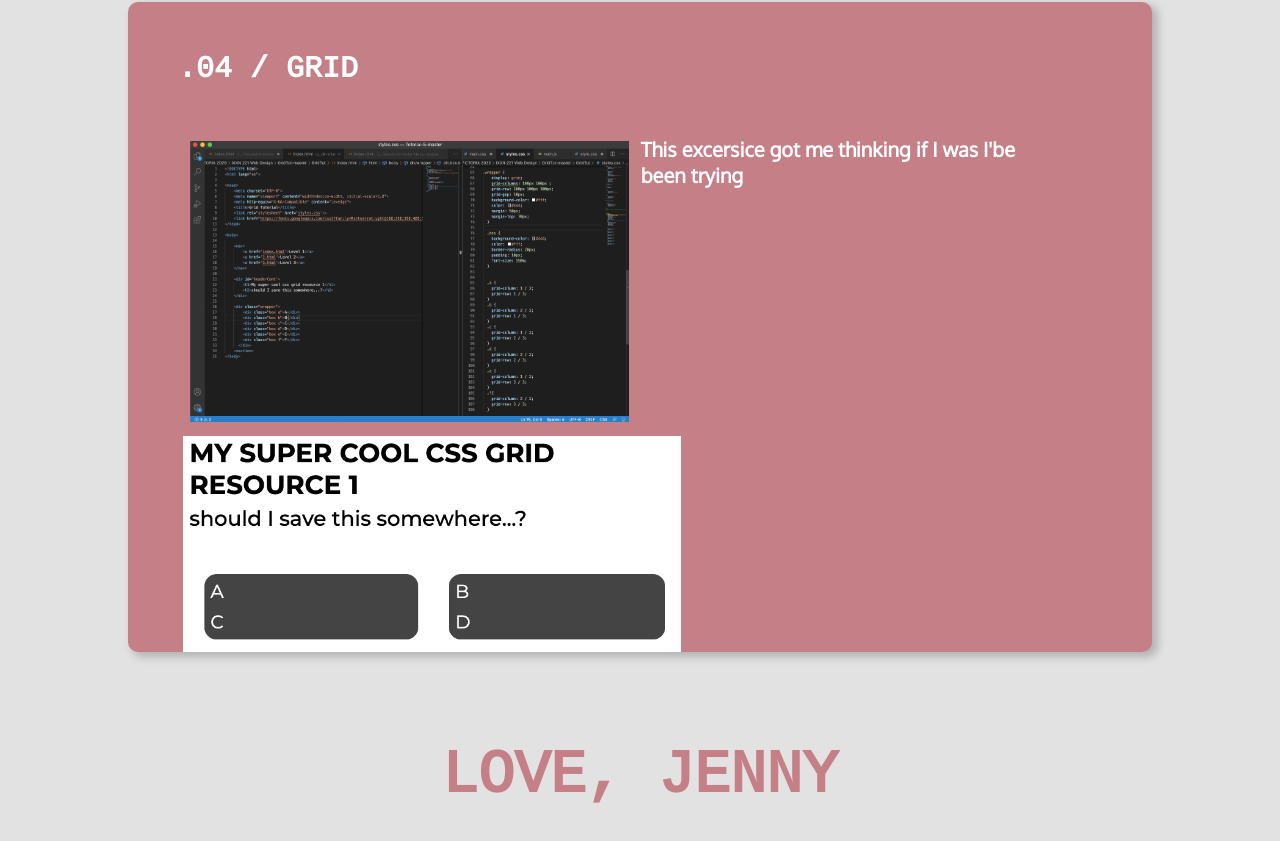
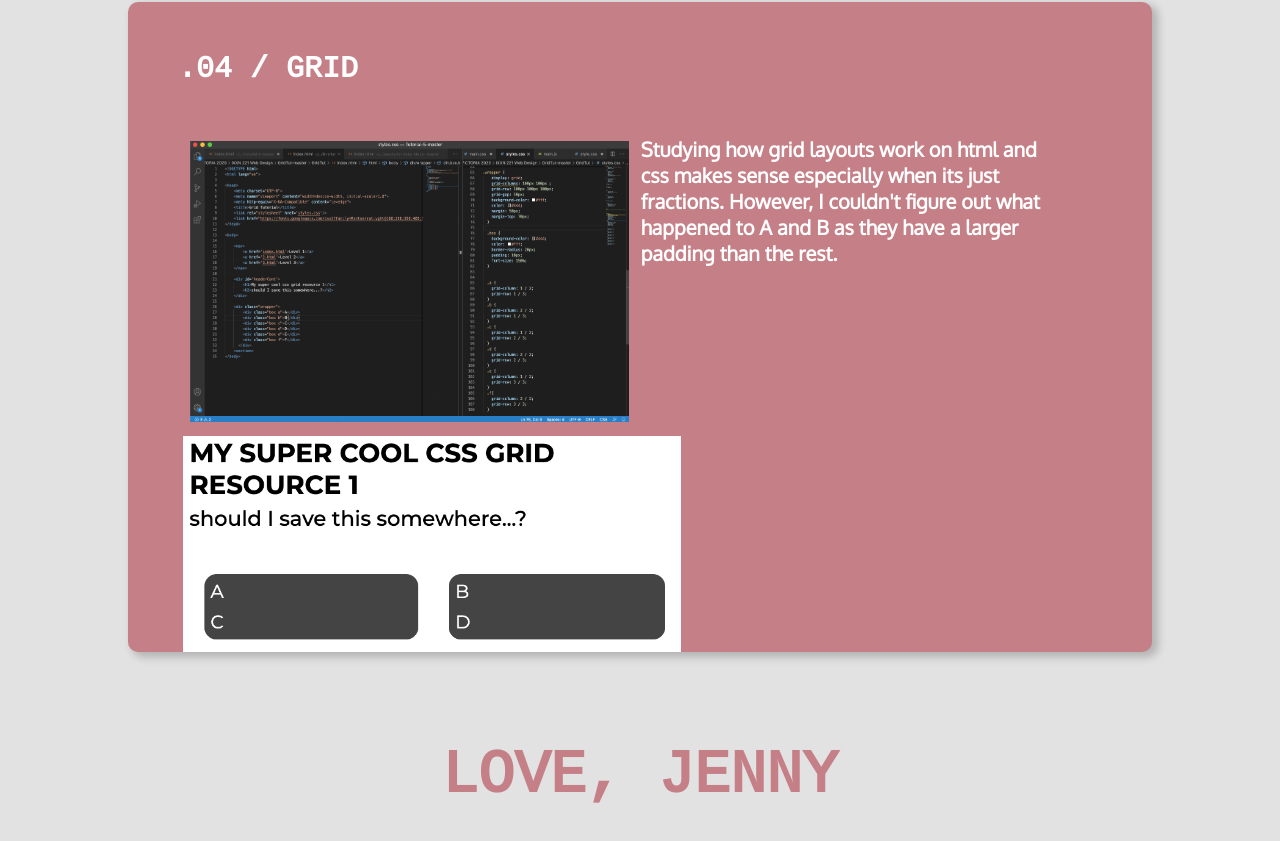
Before and after one commit to mahagajenn/IXXN-Web-Blog, a plain HTML site: page reflection.html in a window 1280 px wide. Shown: the part 2400-3241 px from the top of the page. Drawn offline with Linux system fonts and the light colour scheme.

Commit message:
Update reflection.html

```diff
--- a/reflection.html
+++ b/reflection.html
@@ -104,7 +104,7 @@
             </div>
 
           <div class="blog-content">
-          <h3>This excersice got me thinking if I was I'be been trying </h3>
+          <h3>Studying how grid layouts work on html and css makes sense especially when its just fractions. However, I couldn't figure out what happened to A and B as they have a larger padding than the rest. </h3>
               </div>
         </div>
       </section>
```
